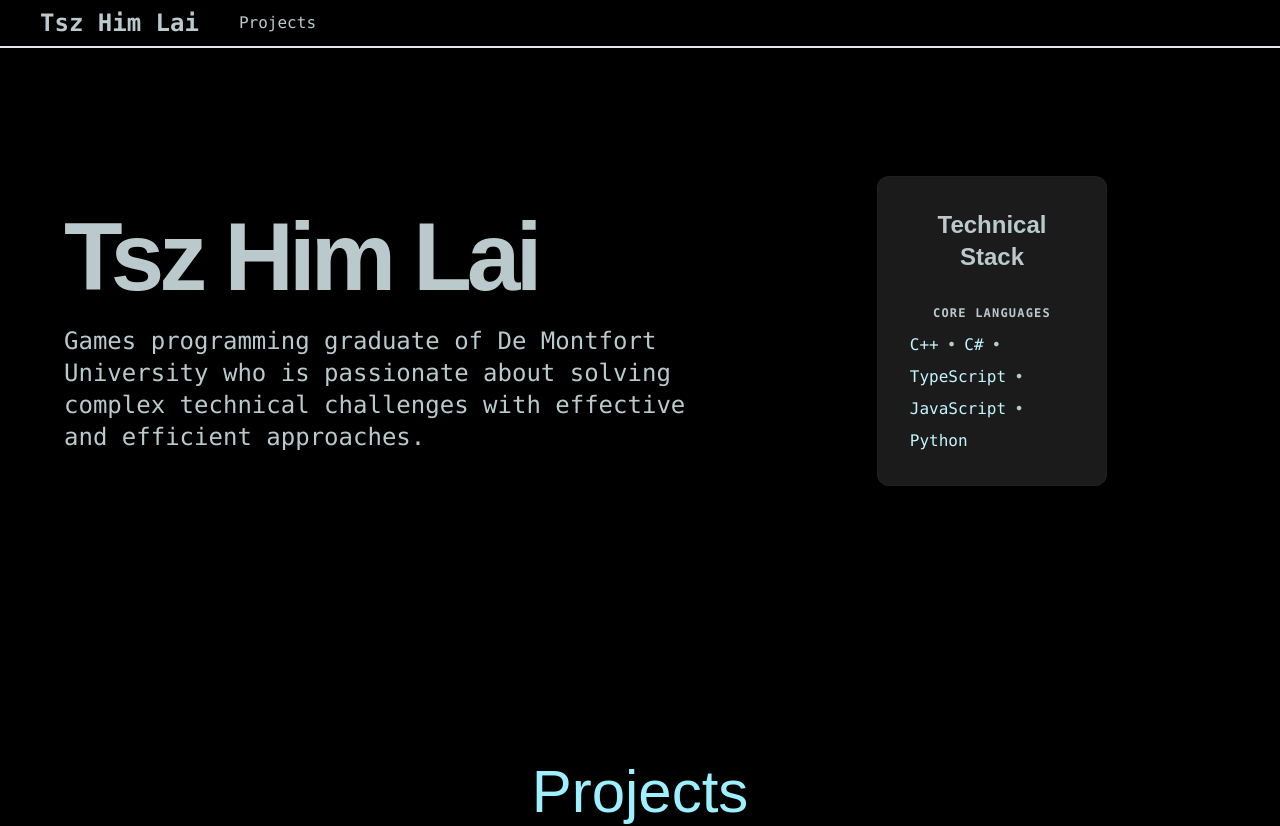
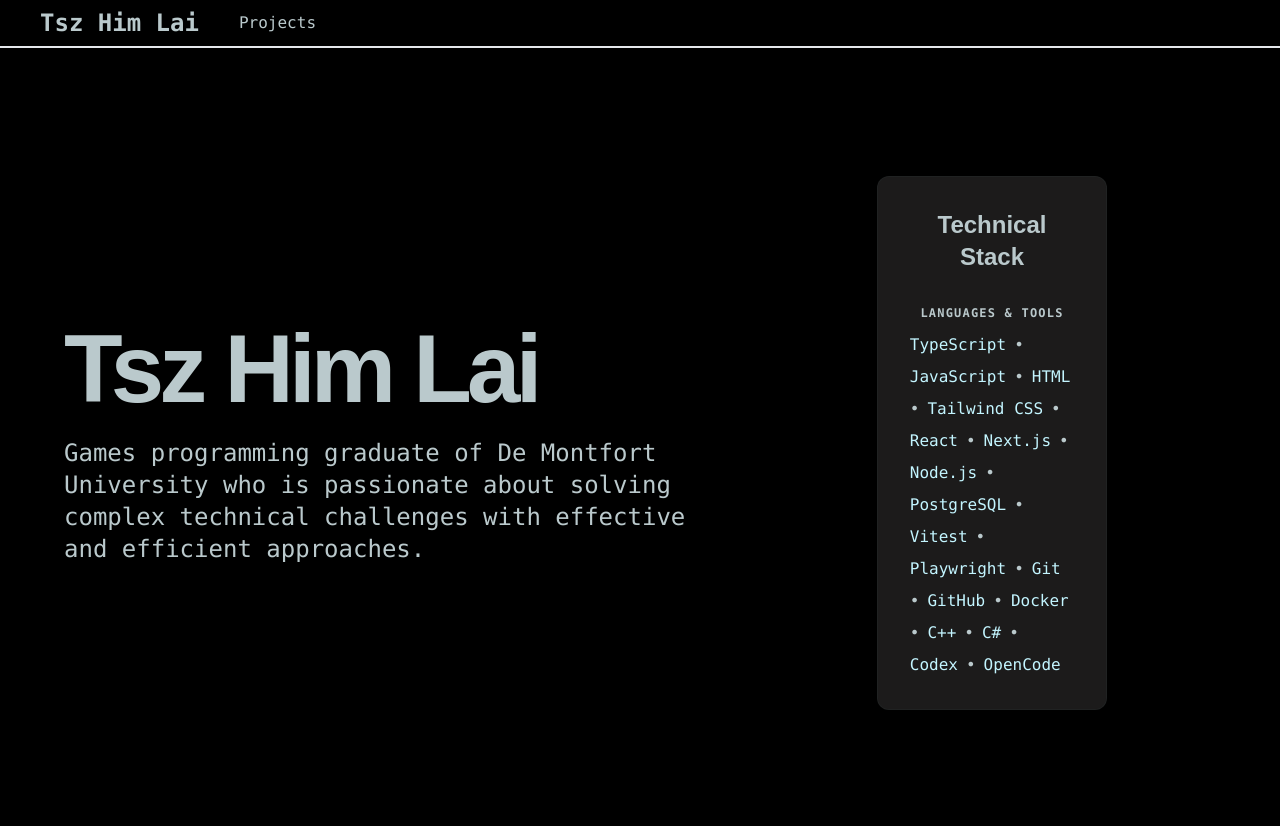
Before and after one commit to JustinLTH3/Portfolio, a Next.js app: page /Portfolio/ in a window 1280 px wide. Shown: the top 826 px of the page. Built offline with nearby package versions, Linux system fonts and the light colour scheme.

Commit message:
update technical stack

```diff
--- a/src/app/page.tsx
+++ b/src/app/page.tsx
@@ -23,18 +23,42 @@ export default function Home() {
               </h4>
               <div className="">
                 <div className="text-xs text-on-surface-variant font-bold uppercase tracking-widest mb-3">
-                  Core Languages
+                  Languages & Tools
                 </div>
                 <div className="flex flex-wrap gap-2">
+                  <span className="text-primary font-medium">TypeScript</span>
+                  <span className="text-outline">•</span>
+                  <span className="text-primary font-medium">JavaScript</span>
+                  <span className="text-outline">•</span>
+                  <span className="text-primary font-medium">HTML</span>
+                  <span className="text-outline">•</span>
+                  <span className="text-primary font-medium">Tailwind CSS</span>
+                  <span className="text-outline">•</span>
+                  <span className="text-primary font-medium">React</span>
+                  <span className="text-outline">•</span>
+                  <span className="text-primary font-medium">Next.js</span>
+                  <span className="text-outline">•</span>
+                  <span className="text-primary font-medium">Node.js</span>
+                  <span className="text-outline">•</span>
+                  <span className="text-primary font-medium">PostgreSQL</span>
+                  <span className="text-outline">•</span>
+                  <span className="text-primary font-medium">Vitest</span>
+                  <span className="text-outline">•</span>
+                  <span className="text-primary font-medium">Playwright</span>
+                  <span className="text-outline">•</span>
+                  <span className="text-primary font-medium">Git</span>
+                  <span className="text-outline">•</span>
+                  <span className="text-primary font-medium">GitHub</span>
+                  <span className="text-outline">•</span>
+                  <span className="text-primary font-medium">Docker</span>
+                  <span className="text-outline">•</span>
                   <span className="text-primary font-medium">C++</span>
                   <span className="text-outline">•</span>
                   <span className="text-primary font-medium">C#</span>
                   <span className="text-outline">•</span>
-                  <span className="text-primary font-medium">TypeScript</span>
+                  <span className="text-primary font-medium">Codex</span>
                   <span className="text-outline">•</span>
-                  <span className="text-primary font-medium">JavaScript</span>
-                  <span className="text-outline">•</span>
-                  <span className="text-primary font-medium">Python</span>
+                  <span className="text-primary font-medium">OpenCode</span>
                 </div>
               </div>
             </div>
```
